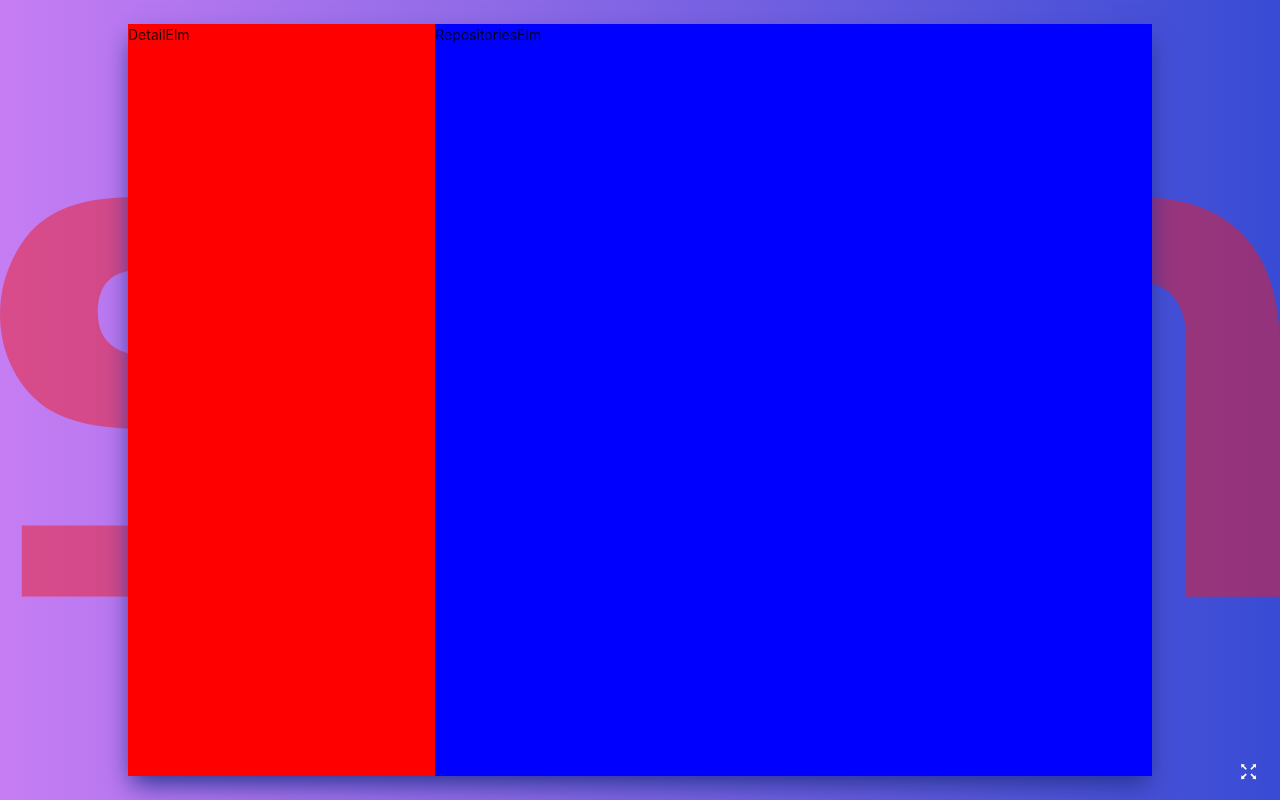
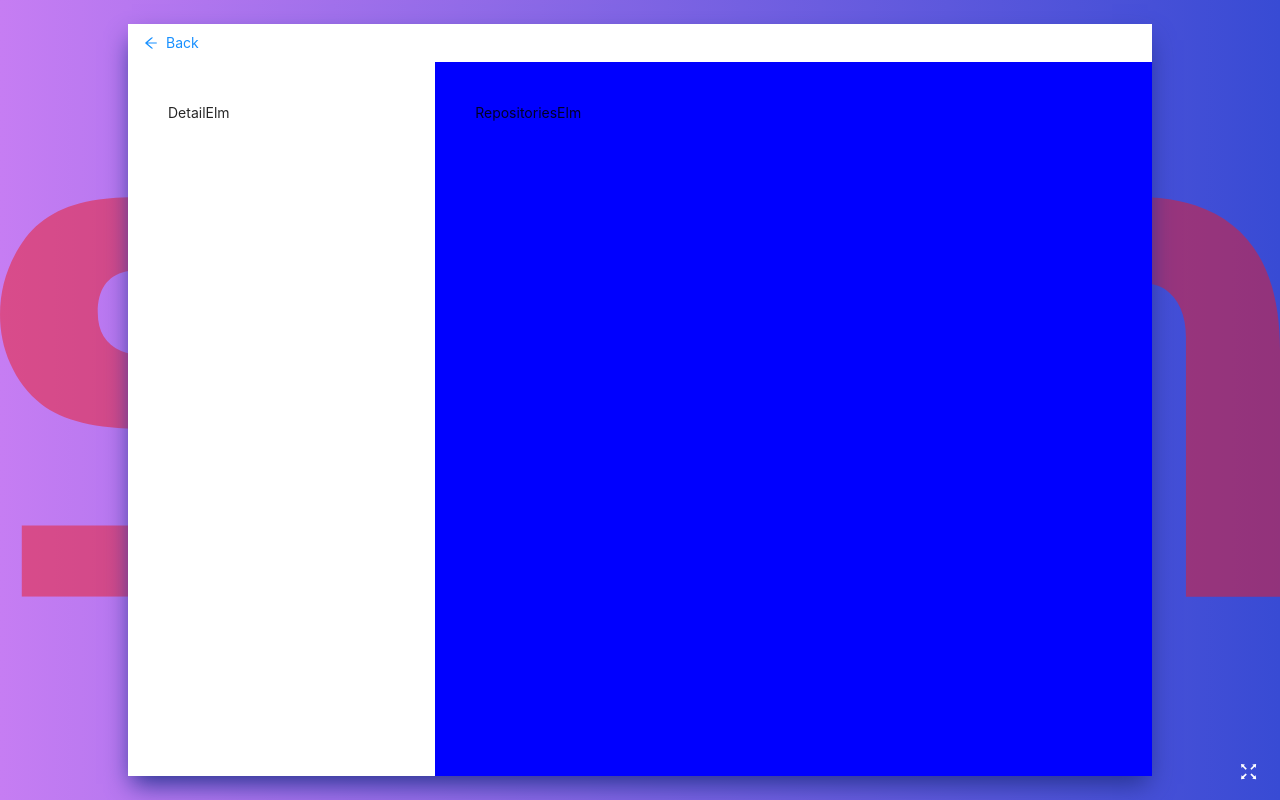
Before and after one commit to hijuliancode/s4n-developers, a React (Create React App) app: page /candidates/1 in a window 1280 px wide. Built offline with nearby package versions, Linux system fonts and the light colour scheme.

Commit message:
Feature: Candidate: improve grid

```diff
--- a/src/components/Candidate/index.js
+++ b/src/components/Candidate/index.js
@@ -1,7 +1,15 @@
 import React from 'react'
+import { Link } from 'react-router-dom'
 import styled from 'styled-components'
+
+import {
+  ArrowLeftOutlined
+} from '@ant-design/icons'
+
+// Components
 import DetailComponent from './Detail'
 import RepositoriesComponent from './Repositories'
+
 
 const CandidateElm = styled.div`
   display: flex;
@@ -10,24 +18,56 @@ const CandidateElm = styled.div`
   @media screen and (${props => props.theme.mq.md}) {
     display: grid;
     grid-template-areas:
+      'area_topbar area_topbar'
       'area_detail area_repositories'
     ;
     grid-template-columns: 30% 70%;
+    grid-template-rows: auto 1fr;
     width: 100%;
   }
 `
-
-const AreaDetail = styled.div`
-  background-color: red;
+const Area = styled.div`
+  padding: ${props => props.theme.baseSize * 4}px ${props => props.theme.baseSize * 4}px;
+  @media screen and (${props => props.theme.mq.sm}) {
+    padding: ${props => props.theme.baseSize * 6}px ${props => props.theme.baseSize * 6}px;
+  }
+  @media screen and (${props => props.theme.mq.md}) {
+    padding: ${props => props.theme.baseSize * 8}px ${props => props.theme.baseSize * 8}px;
+  }
+  @media screen and (${props => props.theme.mq.lg}) {
+    padding: ${props => props.theme.baseSize * 10}px ${props => props.theme.baseSize * 10}px;
+  }
+`
+const AreaDetail = styled(Area)`
   grid-area: area_detail;
 `
-const AreaRepositories = styled.div`
+const AreaRepositories = styled(Area)`
   background-color: blue;
   grid-area: area_repositories;
+`
+const TopBar = styled.div`
+  align-items: center;
+  display: flex;
+  grid-area: area_topbar;
+  margin-bottom: calc(${props => props.theme.baseSize} * 4px);
+  padding: 0 calc(${props => props.theme.baseSize} * 4px);
+  text-align: right;
+  @media screen and (${props => props.theme.mq.md}) {
+    height: 100%;
+  }
+`
+const IconNewCandidate = styled(ArrowLeftOutlined)`
+  margin-right: calc(${props => props.theme.baseSize} * 2px);
 `
 
 const CandidateComponent = ({candidate = {}}) => (
   <CandidateElm>
+    <TopBar>
+      <Link to="/candidates">
+        <IconNewCandidate />
+        Back
+      </Link>
+    </TopBar>
     <AreaDetail>
       <DetailComponent/>
     </AreaDetail>
--- a/src/components/Home/FormRegister/index.js
+++ b/src/components/Home/FormRegister/index.js
@@ -111,9 +111,9 @@ const FormRegisterComponent = ({saveCandidate, setFlagCandidates, candidatesLeng
           </Col>
           <Col span={12}>
             <Form.Item
-              name="id_card"
-              label="Identification Card"
-              rules={[{ required: true, message: 'Please input a Identification Card!' }]}
+              name="id_number"
+              label="Identification Number"
+              rules={[{ required: true, message: 'Please input a Identification Number!' }]}
             >
             <Input />
           </Form.Item>
```
